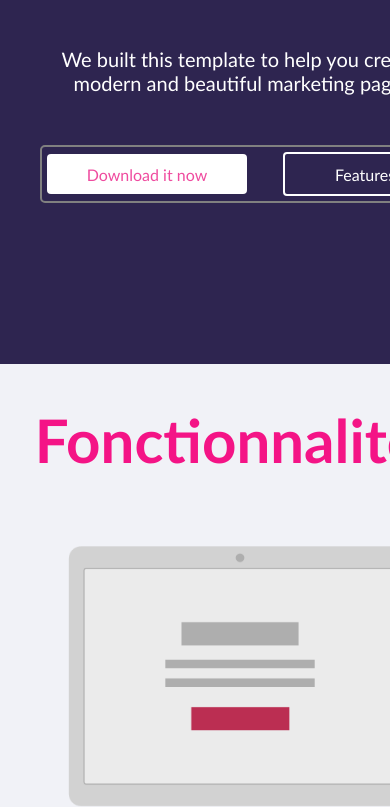
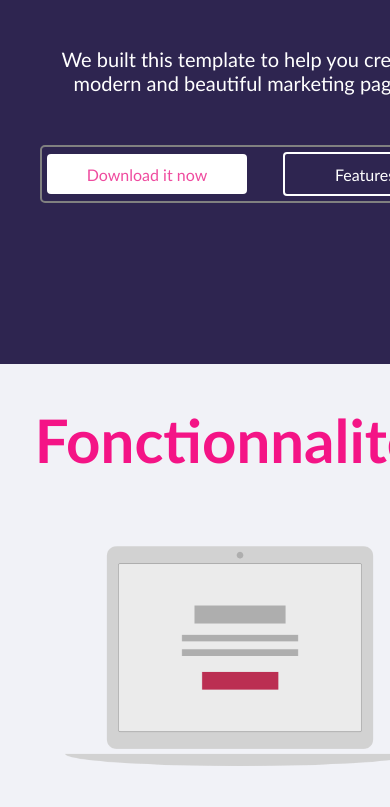
Before and after one commit to JhoonHe/Proyecto-Bleux, a plain HTML site: page index.html in a window 390 px wide. Shown: the part 302-1109 px from the top of the page. Drawn offline with Linux system fonts and the light colour scheme.

Commit message:
Se acomoda imagen de laptop en funcionalidades

```diff
--- a/css/style.css
+++ b/css/style.css
@@ -603,6 +603,12 @@ footer .redes a{
         gap: 50px;
     }
 
+    /* Funcionalidades */
+
+    .funcionalidades .contenido img{
+        width: 350px;
+    }
+
     /* Planes precios */
 
     .precios-planes .texto p{
```
